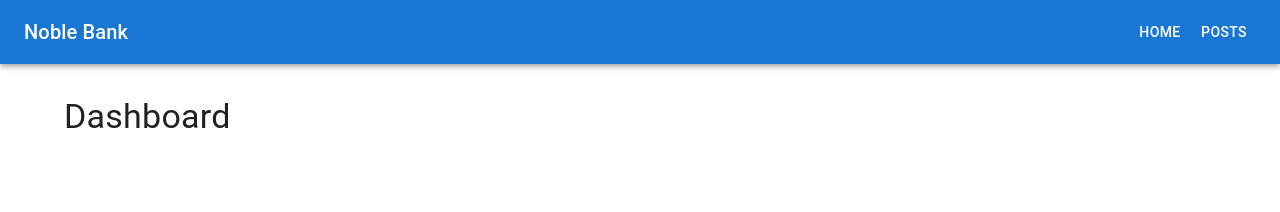
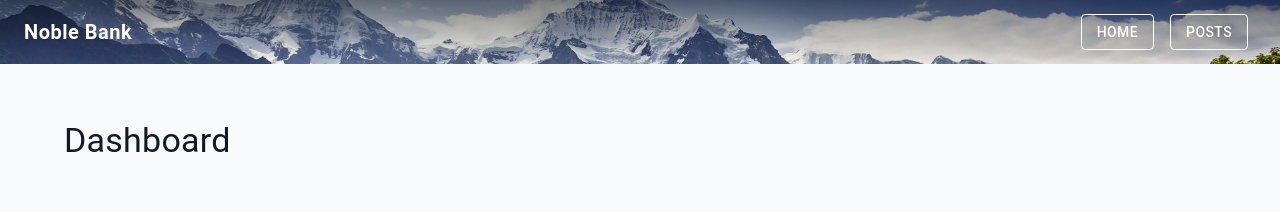
Before and after one commit to kaktus011/noble_bank, a React (Vite) app: page / in a window 1280 px wide. Shown: the top 212 px of the page. Built offline with nearby package versions, Linux system fonts and the light colour scheme; no server answers.

Commit message:
tailwind styled toolbar - bg image and button styling

```diff
--- a/src/App.jsx
+++ b/src/App.jsx
@@ -1,24 +1,42 @@
-import React from 'react'
 import { Routes, Route, Link } from 'react-router-dom'
 import Home from './pages/Home'
 import Posts from './pages/Posts'
 import CardDetails from './pages/CardDetails'
 import { AppBar, Toolbar, Typography, Container, Button } from '@mui/material'
-import CssBaseline from '@mui/material/CssBaseline'
 
 export default function App() {
   return (
     <div className="min-h-screen">
-      <CssBaseline />
-      <AppBar position="static">
+      <AppBar
+        position="static"
+        color="transparent"
+        elevation={0}
+        style={{
+          background: "linear-gradient(rgba(0,0,0,0.45), rgba(0,0,0,0)), url('/images/toolbar.jpg') center/cover no-repeat"
+        }}
+        className="text-white  border-white" >
         <Toolbar>
-          <Typography variant="h6" component="div" sx={{ flexGrow: 1 }}>
+          <Typography
+            color="inherit"
+            variant="h6"
+            component="div"
+            className="flex-1 font-semibold tracking-wide drop-shadow" >
             Noble Bank
           </Typography>
-          <Button color="inherit" component={Link} to="/">
+          <Button
+            color="inherit"
+            variant="outlined"
+            component={Link}
+            to="/"
+            className="mx-2 border-[1.5px] hover:bg-white/10" >
             Home
           </Button>
-          <Button color="inherit" component={Link} to="/posts">
+          <Button
+            color="inherit"
+            variant="outlined"
+            component={Link}
+            to="/posts"
+            className="mx-2 border-[1.5px] hover:bg-white/10" >
             Posts
           </Button>
         </Toolbar>
--- a/tailwind.config.cjs
+++ b/tailwind.config.cjs
@@ -1,4 +1,5 @@
 module.exports = {
+  important: true,
   content: ["./index.html", "./src/**/*.{js,jsx,ts,tsx}"] ,
   theme: {
     extend: {},
```
Also changed, not shown: public/images/toolbar.jpg (added).
